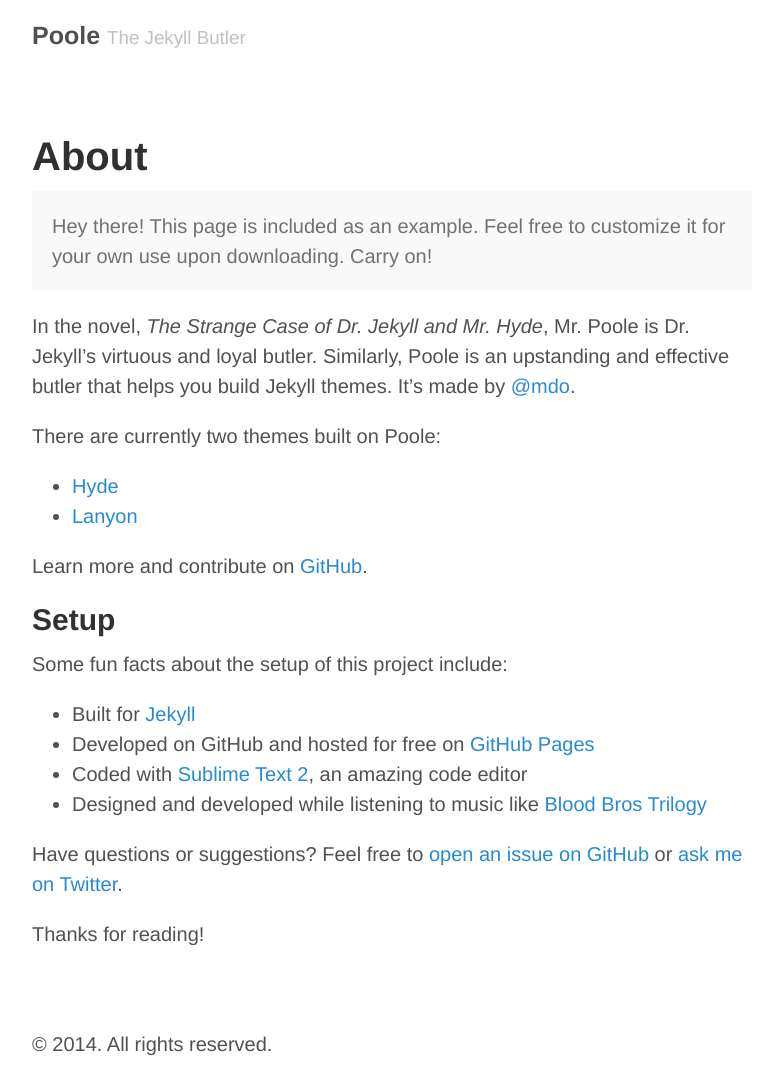
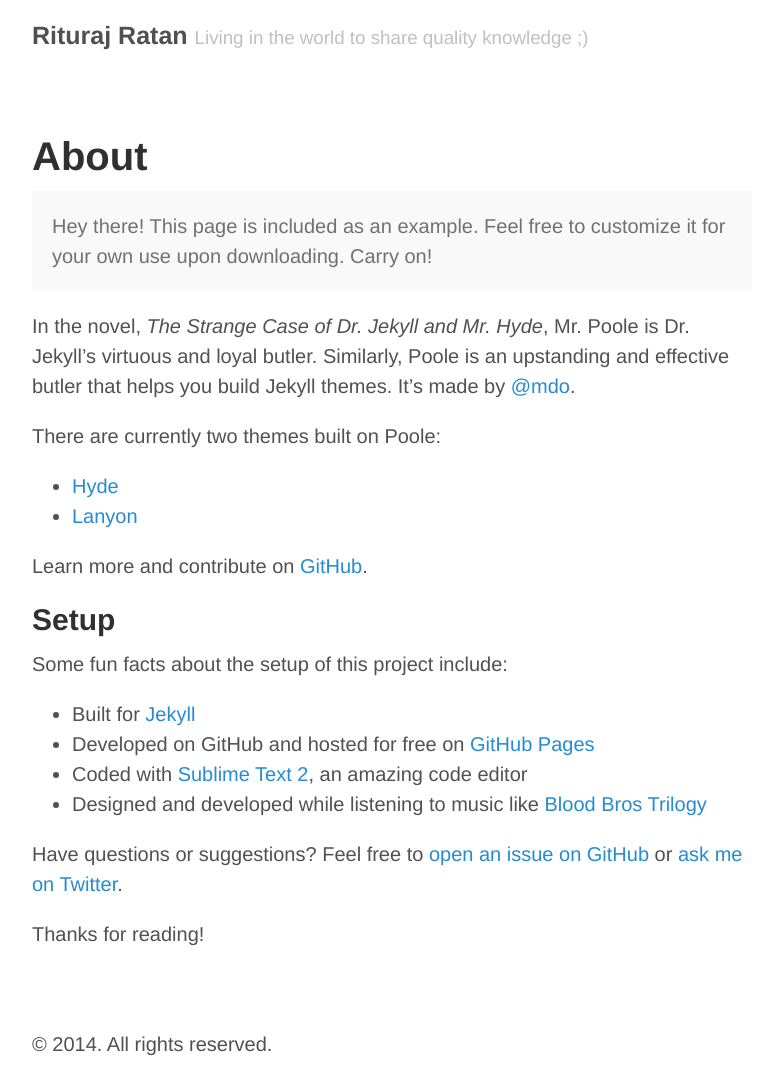
Before and after one commit to riturajratan/riturajratan.github.io, a Jekyll site: the page built from about.md, in a window 1280 px wide. Shown: the whole page, without its empty margins (248-1021 px from the left). Built offline with Jekyll 4.4.1, drawn with Linux system fonts in a browser that asks for light colours; Markdown is read by kramdown in place of the engine named in the settings.

Commit message:
set custom theme pushed

```diff
--- a/_config.yml
+++ b/_config.yml
@@ -6,17 +6,17 @@
 permalink:        pretty
 
 # Setup
-title:            Poole
-tagline:          The Jekyll Butler
-url:              http://getpoole.com
+title:            Rituraj Ratan
+tagline:          Living in the world to share quality knowledge ;)
+url:              http://riturajratan.com
 paginate:         1
 baseurl:          /
 author:
-  name:           Mark Otto
-  url:            https://twitter.com/mdo
-  email:          markdotto@gmail.com
+  name:           Rituraj Ratan
+  url:            https://twitter.com/ratanrituraj
+  email:          riturajratan@gmail.com
 
 # Custom vars
 version:          1.0.0
 github:
-  repo:           https://github.com/poole/poole
+  repo:           https://github.com/riturajratan.github.io
```
